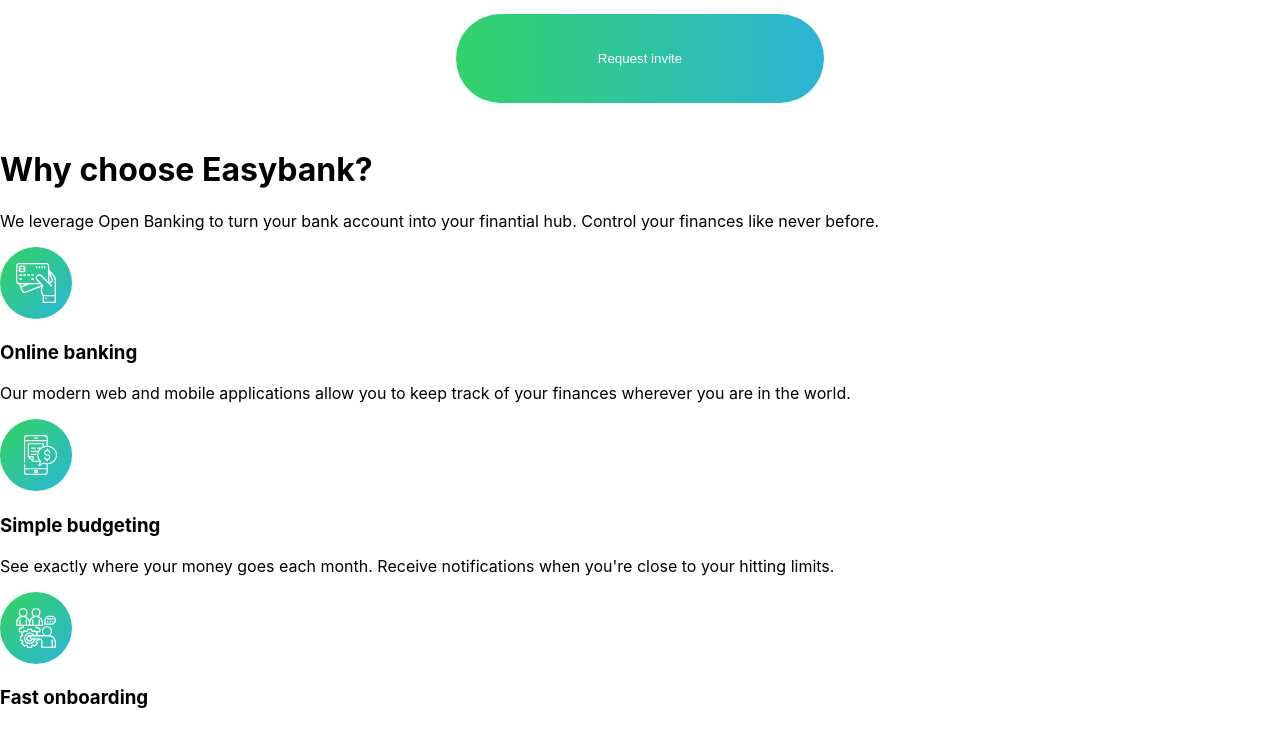
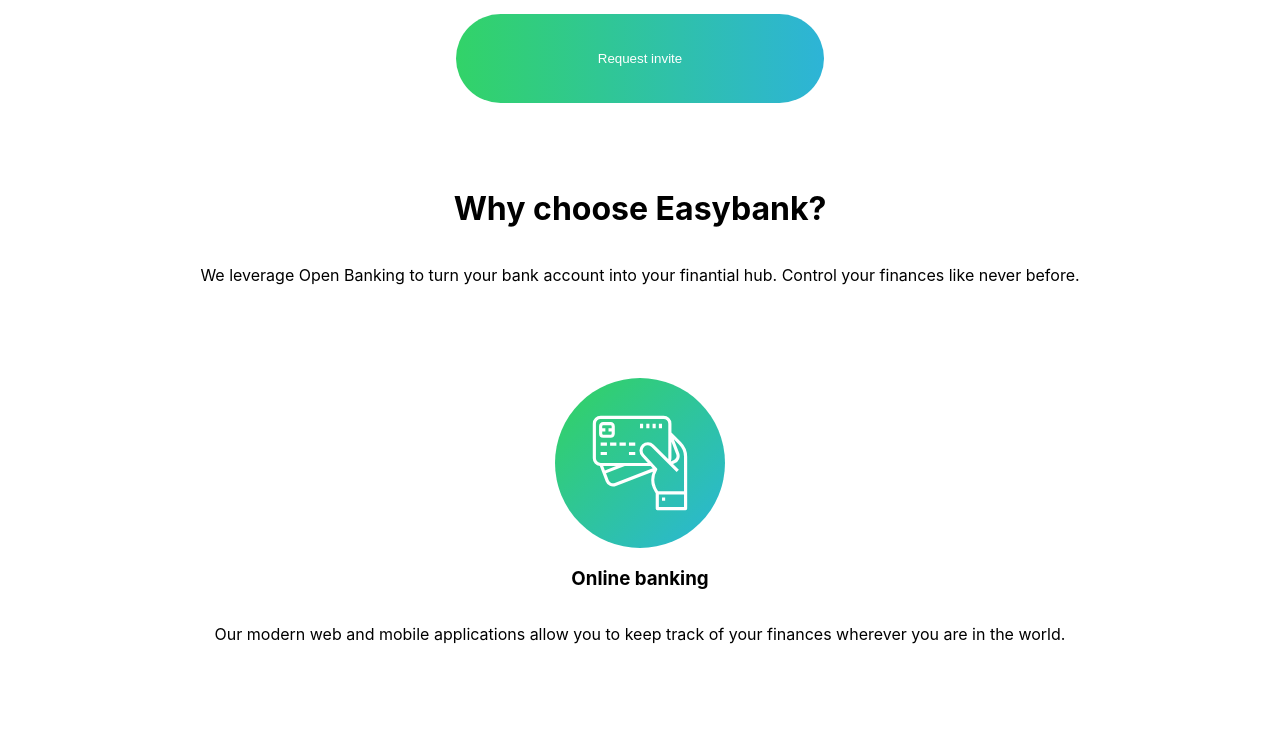
Before and after one commit to matheustkaczyk/easybank-challenge, a React (Vite) app: page / in a window 1280 px wide. Shown: the part 785-1514 px from the top of the page. Built offline with nearby package versions, Linux system fonts and the light colour scheme.

Commit message:
Configurando flexbox na sessao information e em suas divs filhas

```diff
--- a/src/App.scss
+++ b/src/App.scss
@@ -54,3 +54,24 @@
     color: $title-color;
   }
 }
+
+.information {
+  display: flex;
+  flex-direction: column;
+  justify-content: center;
+  align-items: center;
+
+  div {
+    display: flex;
+    flex-direction: column;
+    justify-content: center;
+    align-items: center;
+    text-align: center;
+    padding: 3%;
+
+    img {
+      width: 20%;
+      height: auto;
+    }
+  }
+}
--- a/src/components/Information/index.jsx
+++ b/src/components/Information/index.jsx
@@ -5,7 +5,7 @@
 
 export const Information = () => {
   return (
-    <session>
+    <session className="information">
       <div>
         <h1>Why choose Easybank?</h1>
         <p>We leverage Open Banking to turn your bank account into your finantial hub.
```
